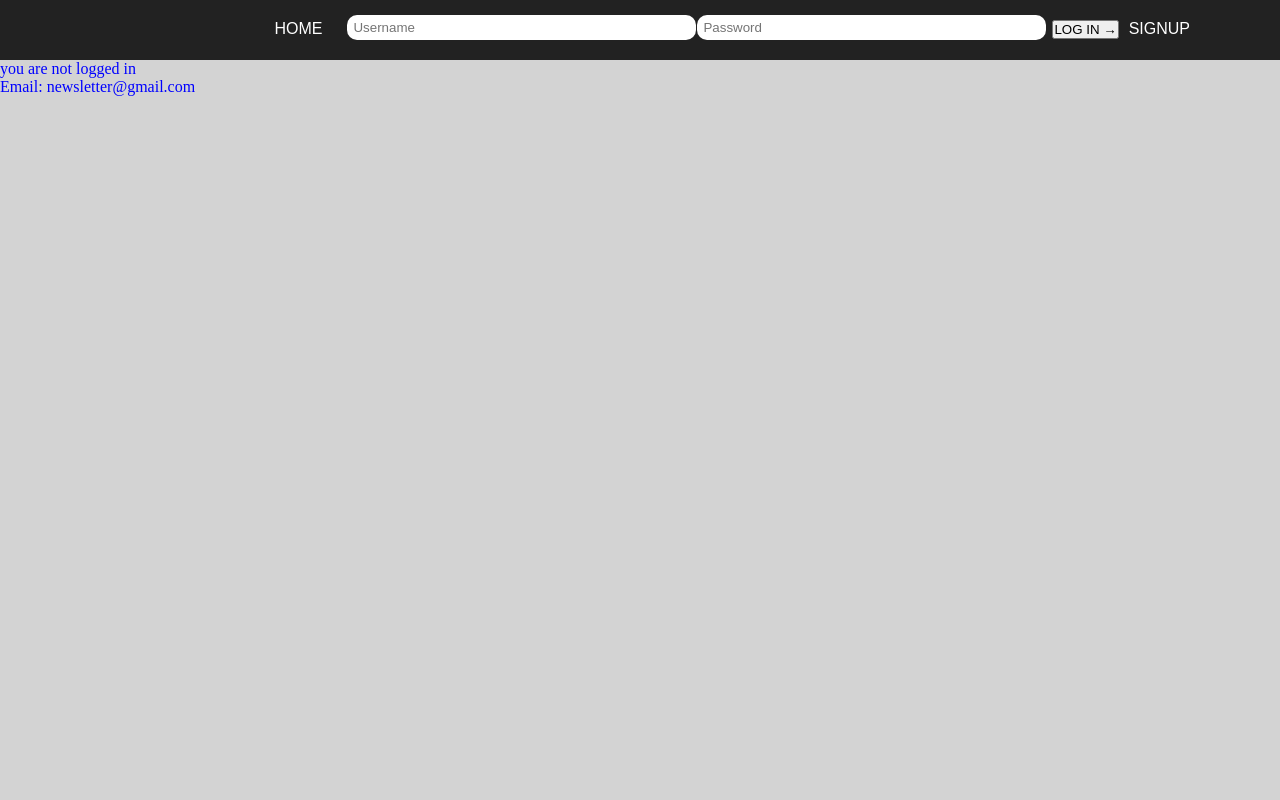
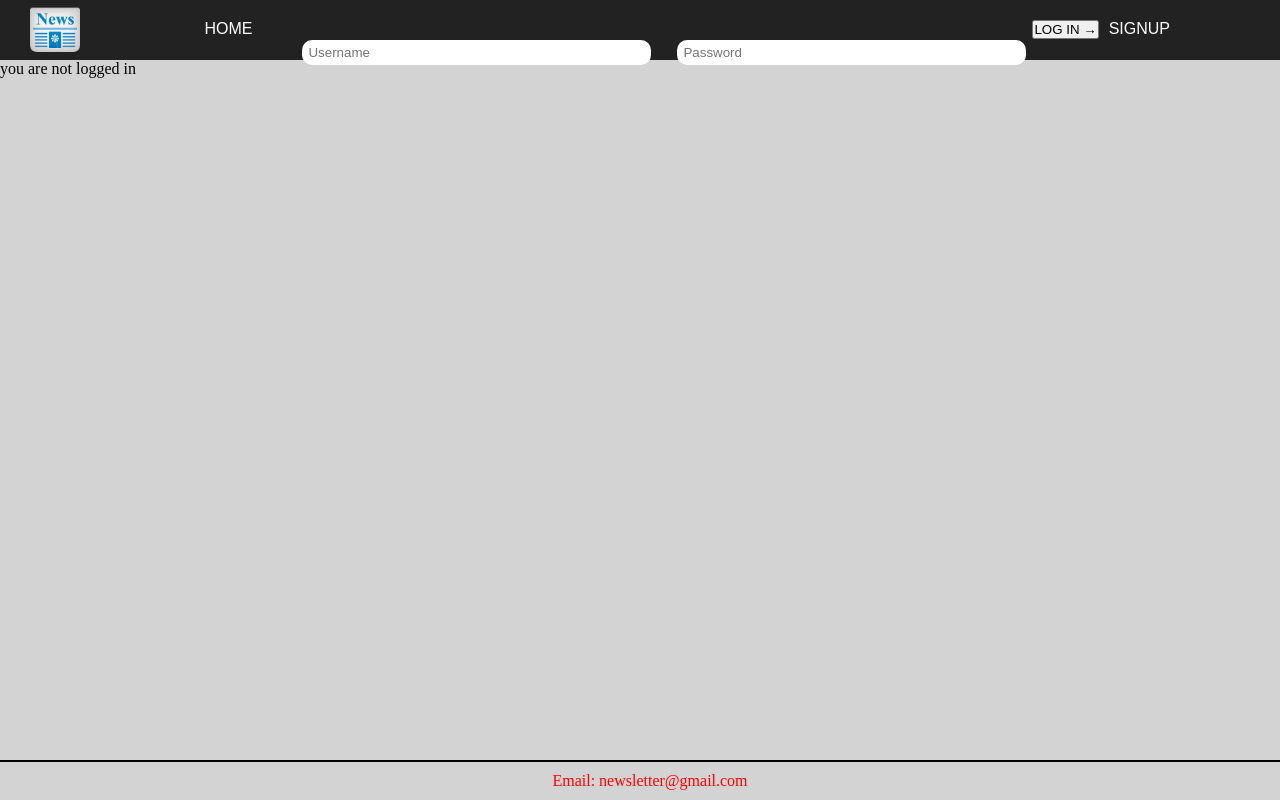
Before and after one commit to JohanGeorge/Major-Project-SDD, a PHP site: page / in a window 1280 px wide. Run offline with PHP 8.4, Linux system fonts and the light colour scheme; data that the repository does not hold is empty.

Commit message:
Update style.css

```diff
--- a/style.css
+++ b/style.css
@@ -1,3 +1,18 @@
+div.icon{
+	position:absolute;
+	top:5px;
+	left:30px;
+}
+div.post{
+	position:relative;
+	top:0px;
+	left:300px;
+	padding:20px;
+	background-color:white;
+	border:5px solid lightgrey;
+	width:50%;
+	margin-right:200px;
+}
 *{
 	margin:0px;
 	padding:0px;
@@ -40,7 +55,7 @@ input:hover{
 }
 input {
 	padding: 5px 6px;
-	margin: -5px;
+	margin: 20px;
 	border-radius: 10px;
 	border:2px solid lightgrey;
 	outline:none;/*when text is clicked on no border appears*/
@@ -49,10 +64,20 @@ html{
 	background-color:lightgrey;
 }
 body{
-	color:blue;
+	color:black;
 }
-div.icon{
-	position:relative;
-	top:-15px;
-	left:-330px;
+div.footer{
+	color:red;
+	background-color:lightgrey;
+	border-top:2px solid black;
+	width:100%;
+	margin-top:10px;
+	padding:10px;
+	text-align:center;
+	position:fixed;
+	bottom:0px;
+
 }
+img{
+
+}
```
